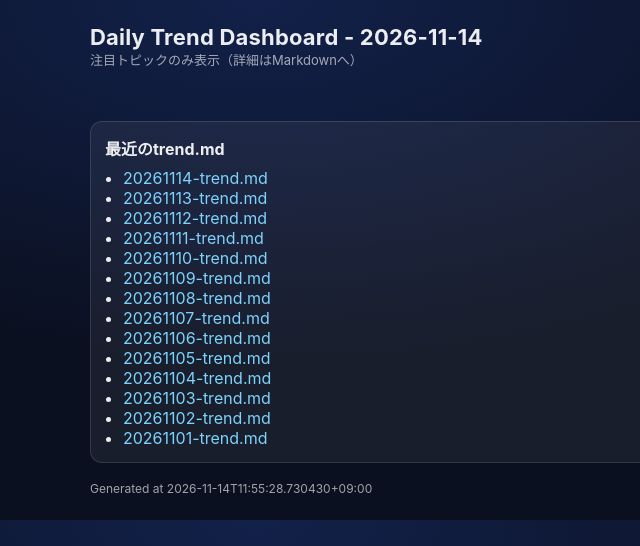
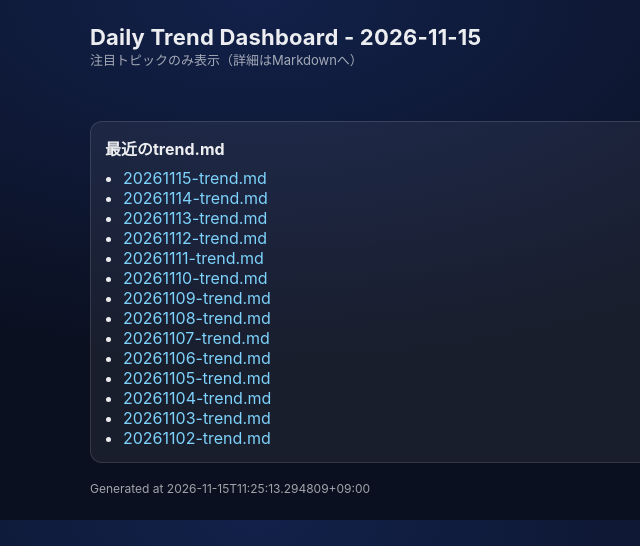
Before and after one commit to iwamoto123/Neta, a plain HTML site: page ideas/daily/index.html in a window 1280 px wide. Shown: the top 546 px of the page, 0-640 px from the left. Drawn offline with Linux system fonts and the light colour scheme.

Commit message:
chore: daily trend 2026-11-15

```diff
--- a/ideas/daily/index.html
+++ b/ideas/daily/index.html
@@ -3,7 +3,7 @@
 <head>
   <meta charset="utf-8" />
   <meta name="viewport" content="width=device-width, initial-scale=1" />
-  <title>Daily Trend Dashboard - 2026-11-14</title>
+  <title>Daily Trend Dashboard - 2026-11-15</title>
   <style>
     :root {
       --bg: #0b1020;
@@ -50,11 +50,11 @@
   <div class="wrap" id="top">
     <header>
       <div>
-        <h1>Daily Trend Dashboard - 2026-11-14</h1>
+        <h1>Daily Trend Dashboard - 2026-11-15</h1>
         <div class="meta">注目トピックのみ表示（詳細はMarkdownへ）</div>
       </div>
       <div class="meta">
-        <a href="20261114-trend.md">今日のMarkdownを開く</a>
+        <a href="20261115-trend.md">今日のMarkdownを開く</a>
       </div>
     </header>
 
@@ -72,7 +72,8 @@
         <a class="jump" href="#top">↑</a>
       </div>
       <ul>
-        <li><a href='20261114-trend.md'>20261114-trend.md</a></li>
+        <li><a href='20261115-trend.md'>20261115-trend.md</a></li>
+<li><a href='20261114-trend.md'>20261114-trend.md</a></li>
 <li><a href='20261113-trend.md'>20261113-trend.md</a></li>
 <li><a href='20261112-trend.md'>20261112-trend.md</a></li>
 <li><a href='20261111-trend.md'>20261111-trend.md</a></li>
@@ -85,12 +86,11 @@
 <li><a href='20261104-trend.md'>20261104-trend.md</a></li>
 <li><a href='20261103-trend.md'>20261103-trend.md</a></li>
 <li><a href='20261102-trend.md'>20261102-trend.md</a></li>
-<li><a href='20261101-trend.md'>20261101-trend.md</a></li>
       </ul>
     </div>
 
     <div class="footer">
-      Generated at 2026-11-14T11:55:28.730430+09:00
+      Generated at 2026-11-15T11:25:13.294809+09:00
     </div>
   </div>
 </body>
--- a/scripts/feedback.json
+++ b/scripts/feedback.json
@@ -57,7 +57,7 @@
     "設計と検証": 10.0,
     "https": 10.0,
     "co/xxzb5v6en7": 10.0,
-    "スタートアップ社長として良い経営をするために": 9.0
+    "スタートアップ社長として良い経営をするために": 9.5
   },
-  "last_updated": "2026-11-14T11:54:46.692964+09:00"
+  "last_updated": "2026-11-15T11:24:25.069896+09:00"
 }
```
Also changed, not shown: 1 other file.
